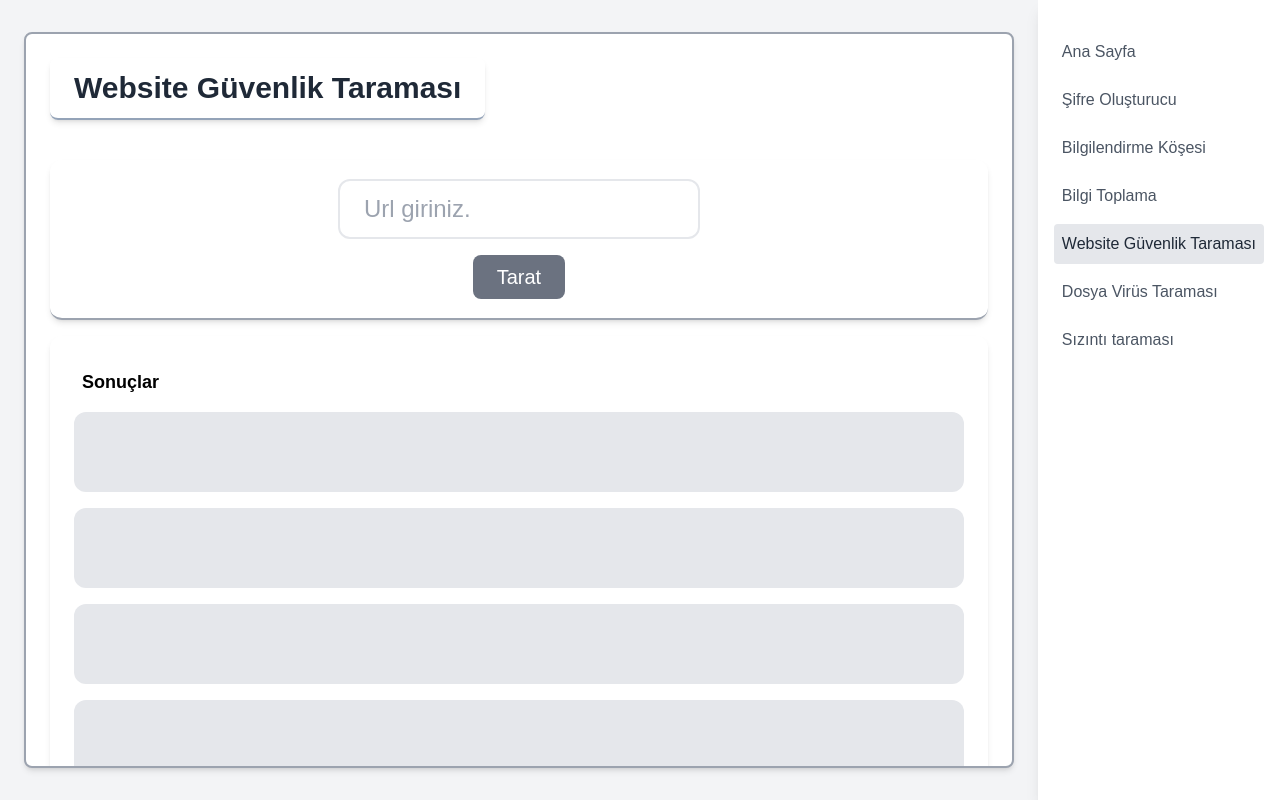
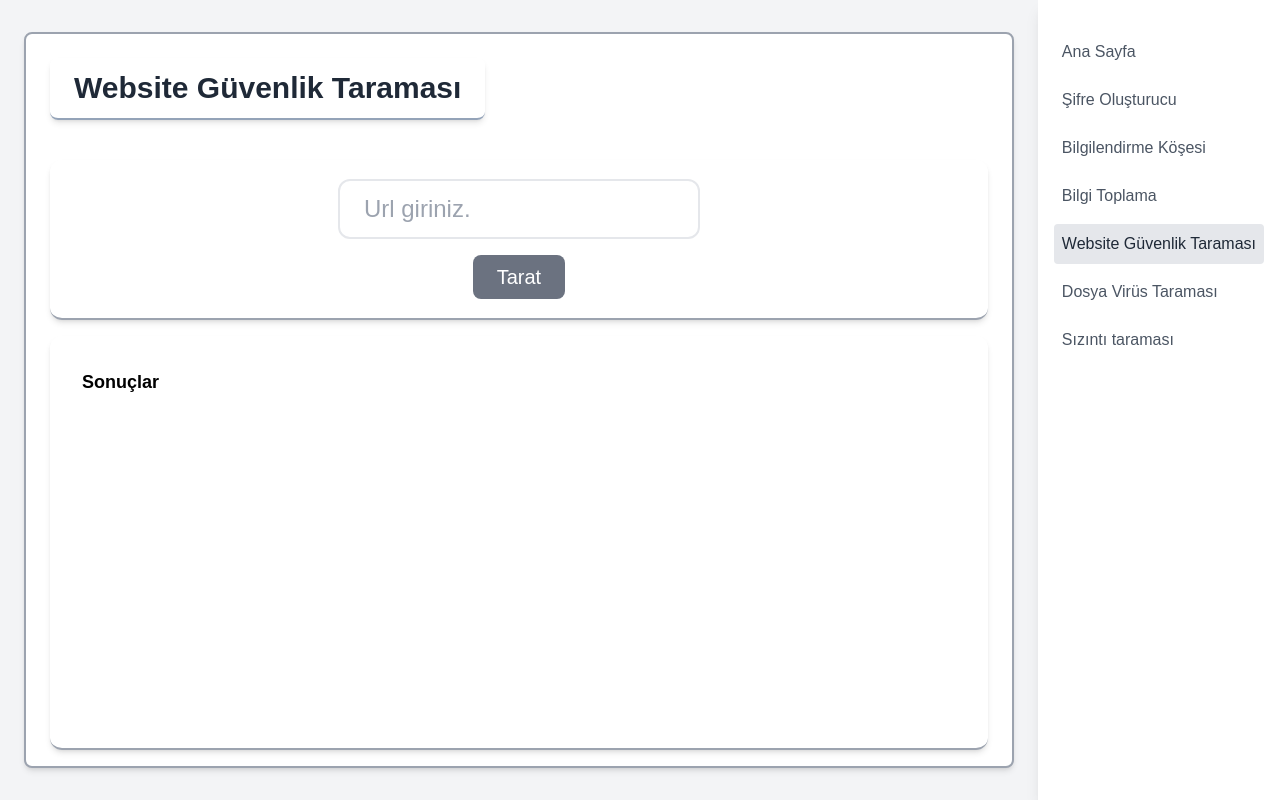
Before and after one commit to tyfnacici/guven-cemberi, a Next.js app: page /website-guvenlik in a window 1280 px wide. Built offline with nearby package versions, Linux system fonts and the light colour scheme.

Commit message:
fix build error

```diff
--- a/app/website-guvenlik/page.tsx
+++ b/app/website-guvenlik/page.tsx
@@ -1,4 +1,4 @@
-import Result from "@/components/Result";
+// import Result from "@/components/Result";
 import type { NextPage } from "next";
 
 const Home: NextPage = () => {
@@ -18,11 +18,11 @@ const Home: NextPage = () => {
       {/* Results */}
       <div className="flex w-full h-full mb-4 flex-col gap-y-4 rounded-xl border-gray-400 border-b-2 items-center justify-start shadow-md px-6 pb-6">
         <p className="pt-8 font-bold text-lg self-start pl-2">Sonuçlar</p>
+        {/* <Result />
         <Result />
         <Result />
         <Result />
-        <Result />
-        <Result />
+        <Result /> */}
       </div>
     </div>
   );
```
